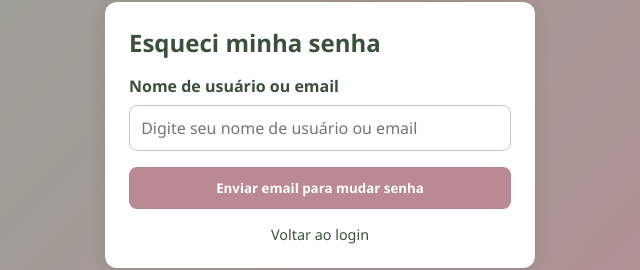
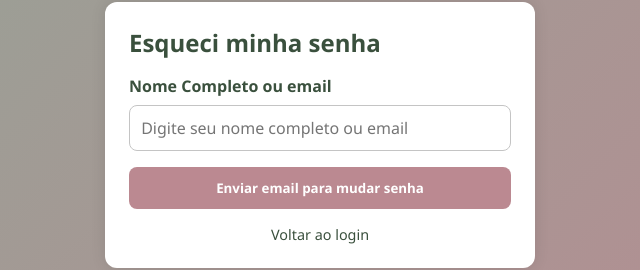
Before and after one commit to davi-romeiro2/psic_project, a website: page login/esqueci_senha.html in a window 1280 px wide. Shown: the part 265-535 px from the top of the page, 320-960 px from the left. Drawn offline with Linux system fonts and the light colour scheme.

Commit message:
Update esqueci_senha.html

```diff
--- a/login/esqueci_senha.html
+++ b/login/esqueci_senha.html
@@ -5,6 +5,7 @@
     <meta charset="UTF-8">
     <meta name="viewport" content="width=device-width, initial-scale=1.0">
     <link rel="stylesheet" href="../css/login/esqueci_senha.css">
+    <link rel="icon" type="image/png" href="../img/logoI.png" />
     <title>Esqueci minha senha</title>
 </head>
 
@@ -20,8 +21,8 @@
     <div id="forgot-password-modal">
         <h2>Esqueci minha senha</h2>
         <form id="forgot-password-form">
-            <label for="user-or-email">Nome de usuário ou email</label>
-            <input type="text" id="user-or-email" placeholder="Digite seu nome de usuário ou email" required />
+            <label for="user-or-email">Nome Completo ou email</label>
+            <input type="text" id="user-or-email" placeholder="Digite seu nome completo ou email" required />
             <button type="submit" id="send-email-btn">Enviar email para mudar senha</button>
         </form>
 
```
